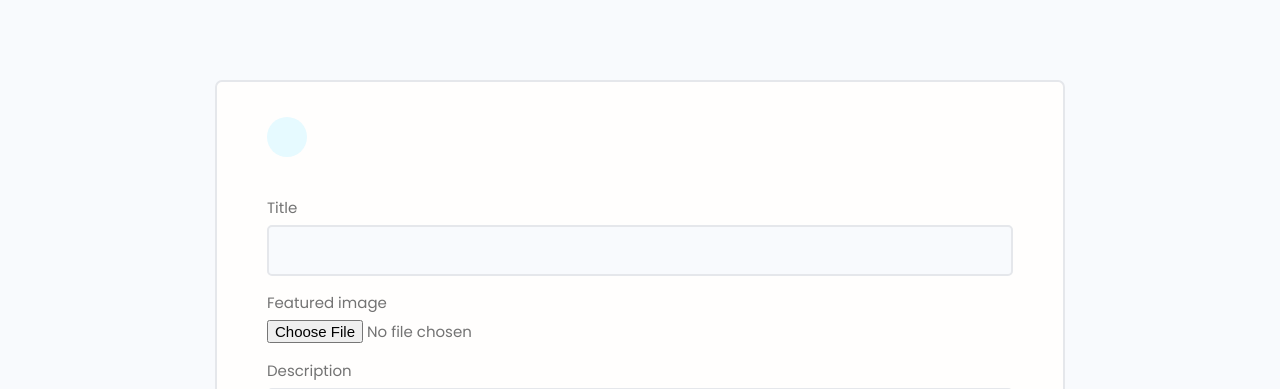
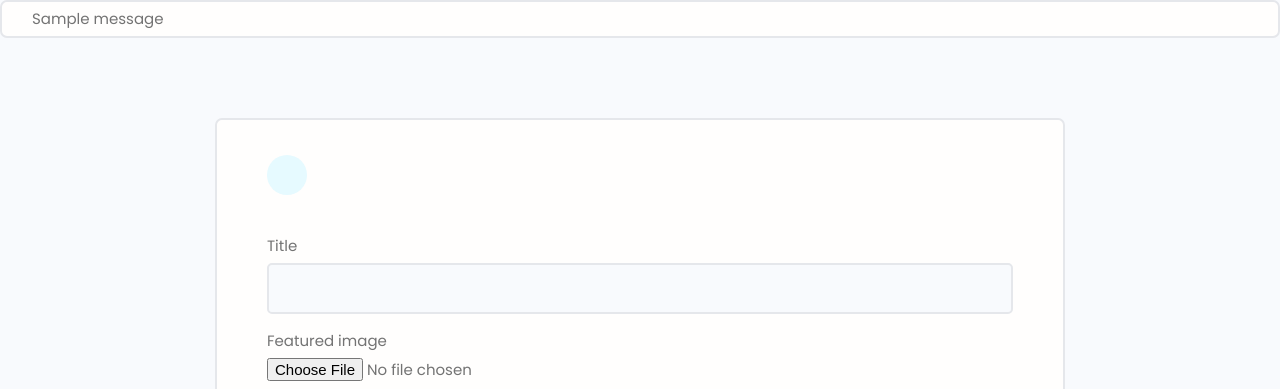
Before and after one commit to KevinVanDerSchans/djangodevs-django, a Django app: page /projects/create-project/ in a window 1280 px wide. Shown: the part 77-466 px from the top of the page. Run offline with Django 5.2, Linux system fonts and the light colour scheme; a user stored in the database is signed in; tables that the repository leaves empty hold one stand-in row (values such as "Sample post"); one stand-in notice (Sample message) is shown; some libraries are stand-ins or nearby versions.

Commit message:
Set and use flash messages

```diff
--- a/templates/main.html
+++ b/templates/main.html
@@ -21,6 +21,16 @@
 
     {% include 'navbar.html' %}
 
+    {% if messages %}
+      <ul class="messages">
+        {% for message in messages %}
+          <li {% if message.tags %} class="{{ message.tags }}"{% endif %}>
+            {{ message }}
+          </li>
+        {% endfor %}
+      </ul>
+    {% endif %}
+
     {% block content %}
 
     {% endblock content %}
--- a/users/views.py
+++ b/users/views.py
@@ -1,6 +1,7 @@
 from django.shortcuts import render, redirect
 from django.contrib.auth import login, authenticate, logout
 from django.contrib.auth.decorators import login_required
+from django.contrib import messages
 from django.contrib.auth.models import User
 from .models import Profile
 
@@ -16,7 +17,7 @@ def loginUser(request):
         try:
             user = User.objects.get(username=username)
         except:
-            print('Username does not exist in the database')
+            messages.error(request, 'Username does not exist in the database')
 
         user = authenticate(request, username=username, password=password)
 
@@ -24,12 +25,13 @@ def loginUser(request):
             login(request, user)
             return redirect('profiles')
         else:
-            print('Username or password is incorrect')
+            messages.error(request, 'Username or password is incorrect')
 
     return render(request, 'users/login_register.html')
 
 def logoutUser(request):
     logout(request)
+    messages.error(request, 'User was logged out!')
 
     return redirect('login')
 
```
